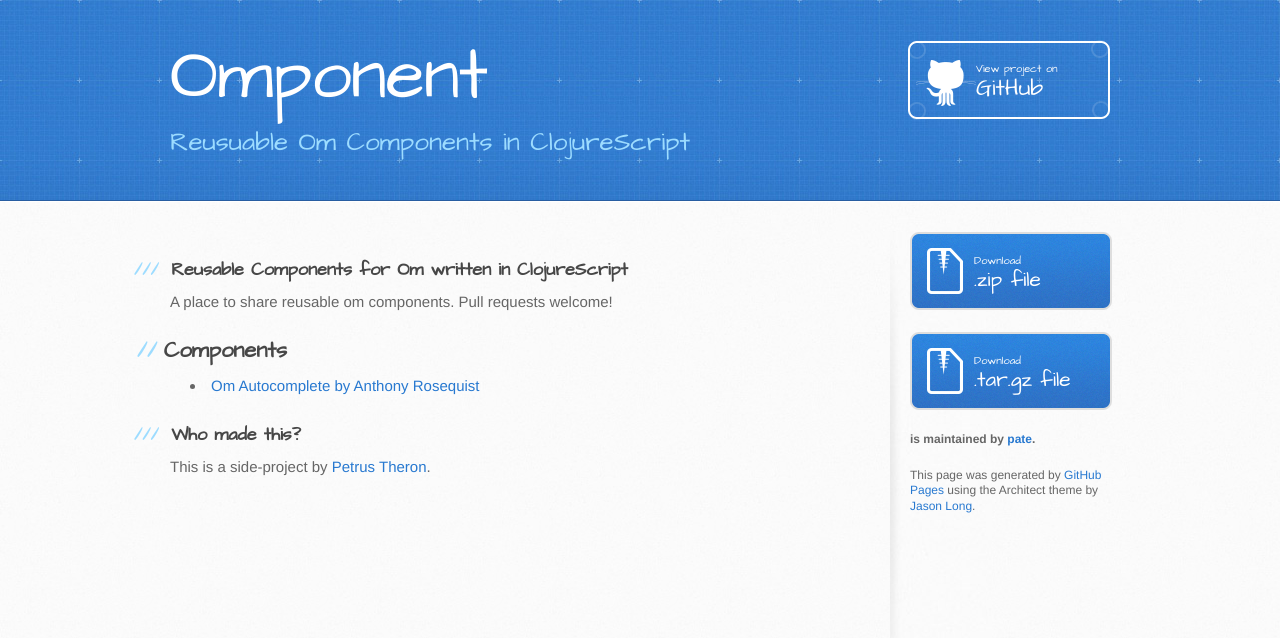
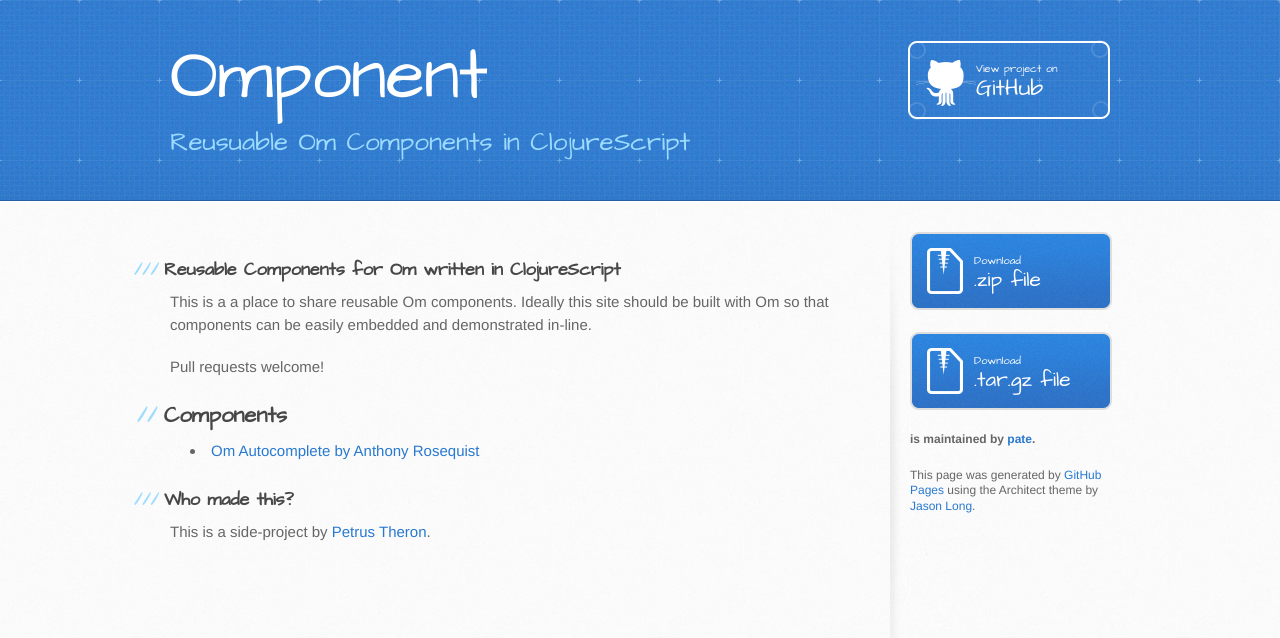
Before and after one commit to theronic/omponent, a Jekyll site: the page built from index.html, in a window 1280 px wide. Shown: the top 638 px of the page. Built offline with Jekyll 4.4.1, drawn with Linux system fonts in a browser that asks for light colours.

Commit message:
added notes on ideal situation

```diff
--- a/index.html
+++ b/index.html
@@ -2,9 +2,12 @@
 layout: default
 title: Reusable Om Components
 ---
-<h3><span class="octicon octicon-link"></span> Reusable Components for Om written in ClojureScript</h3>
+<h3>Reusable Components for Om written in ClojureScript</h3>
 
-<p>A place to share reusable om components. Pull requests welcome!</p>
+<p>This is a a place to share reusable Om components. Ideally this site should be built with
+Om so that components can be easily embedded and demonstrated in-line.</p>
+
+<p>Pull requests welcome!</p>
 
 <h2>Components</h2>
 
@@ -26,6 +29,6 @@ title: Reusable Om Components
 {% endfor %}
 </ul>
 
-<h3><span class="octicon octicon-link"></span> Who made this?</h3>
+<h3>Who made this?</h3>
 
 <p>This is a side-project by <a href="http://petrustheron.com/">Petrus Theron</a>.</p>
```
